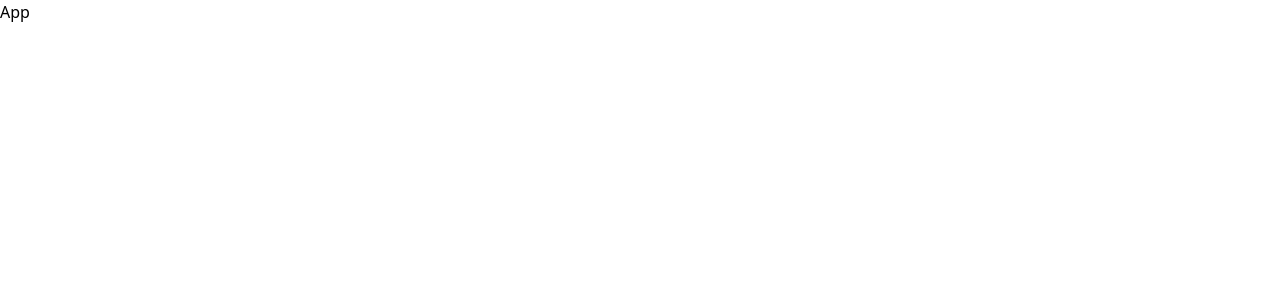
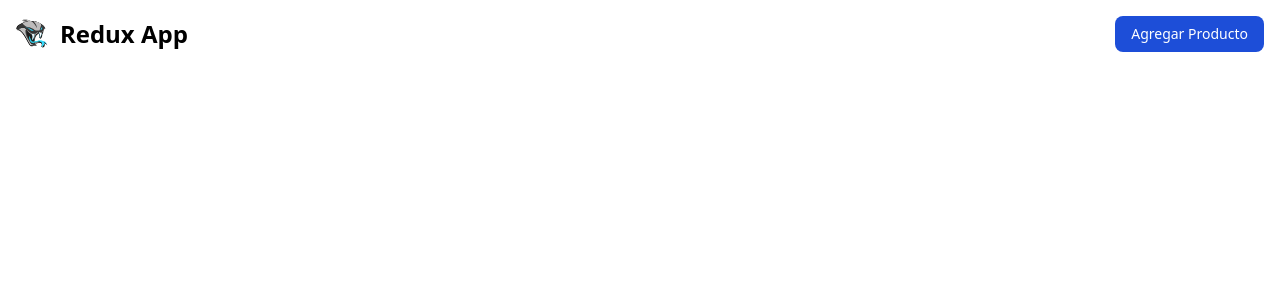
Before and after one commit to Rexpeto/Redux-App, a React (Vite) app: page / in a window 1280 px wide. Shown: the top 300 px of the page. Built offline with nearby package versions, Linux system fonts and the light colour scheme.

Commit message:
Use header component

```diff
--- a/src/App.jsx
+++ b/src/App.jsx
@@ -1,7 +1,9 @@
+import Header from "./components/Header";
+
 const App = () => {
     return (
         <div>
-            <h1>App</h1>
+            <Header />
         </div>
     );
 };
```
